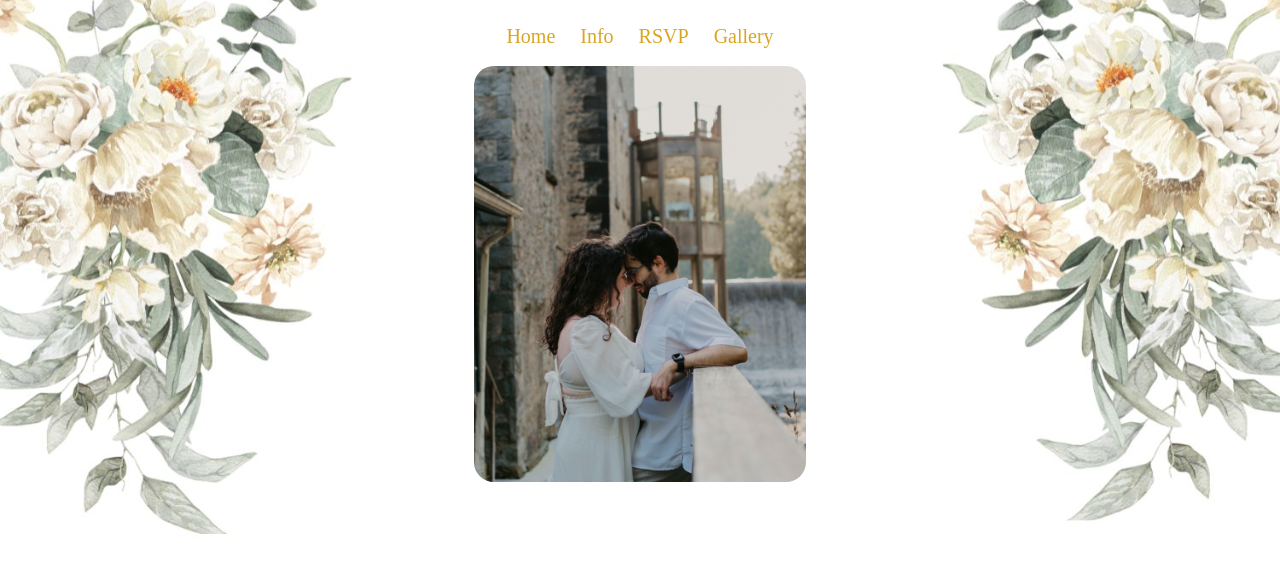
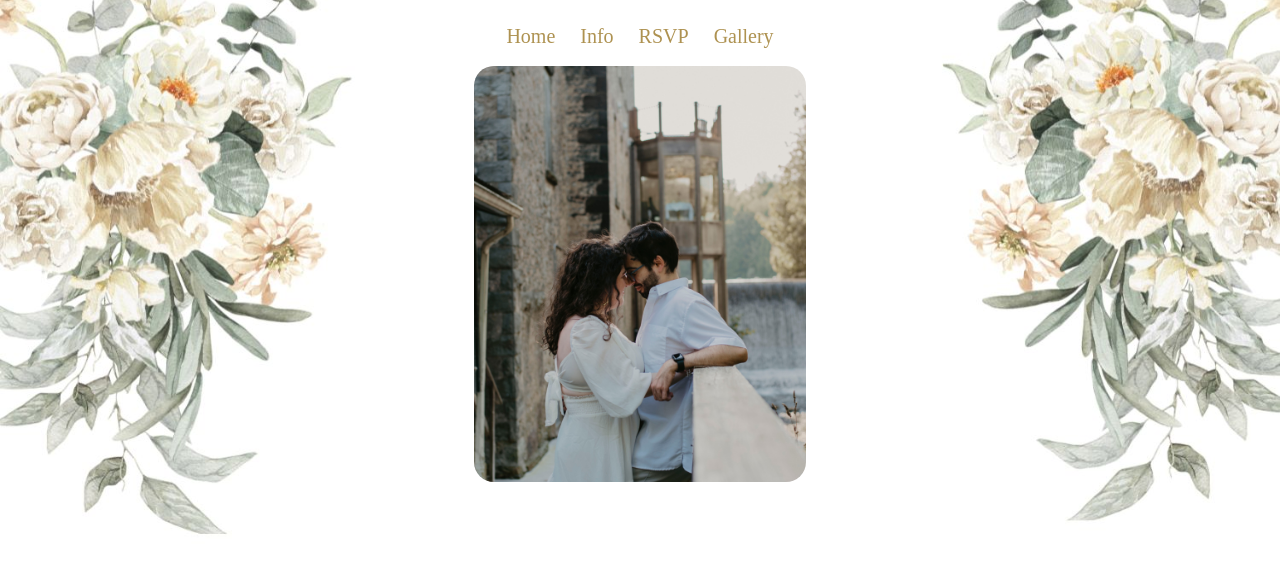
Before and after one commit to nnes13/weddingsite, a plain HTML site: page index.html in a window 1280 px wide. Shown: the part 127-700 px from the top of the page. Drawn offline with Linux system fonts and the light colour scheme.

Commit message:
colors adjusted

```diff
--- a/styles.css
+++ b/styles.css
@@ -103,7 +103,7 @@ main {
 
 a {
     text-decoration: none;
-    color: goldenrod;
+    color: rgb(174, 146, 81);
 }
 
 .infoText {
```
Also changed, not shown: 1 other file.
